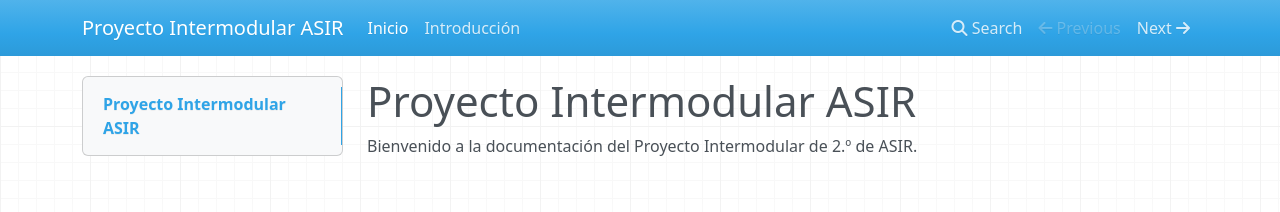
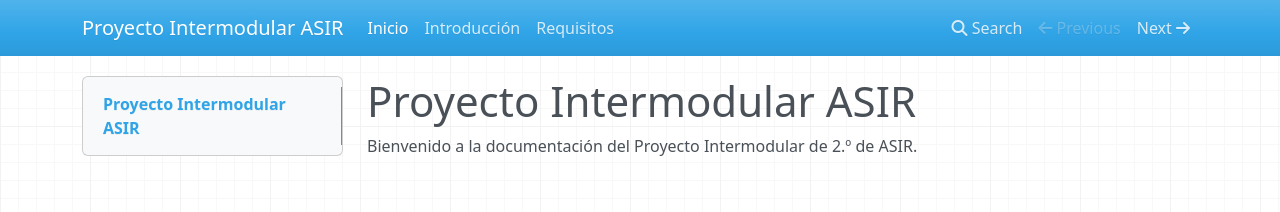
Before and after one commit to amorenog146/Proyecto-Intermodular-ASIR, an MkDocs documentation site: the page built from docs/index.md, in a window 1280 px wide. Shown: the top 212 px of the page. Built offline with MkDocs 1.6.1, drawn with Linux system fonts in a browser that asks for light colours; nearby versions of some CDN libraries.

Commit message:
Añadido documento de requisitos al menú

```diff
--- a/mkdocs.yml
+++ b/mkdocs.yml
@@ -3,3 +3,4 @@ site_name: Proyecto Intermodular ASIR
 nav:
   - Inicio: index.md
   - Introducción: 01_introduccion.md
+  - Requisitos: 02_requisitos.md
```
